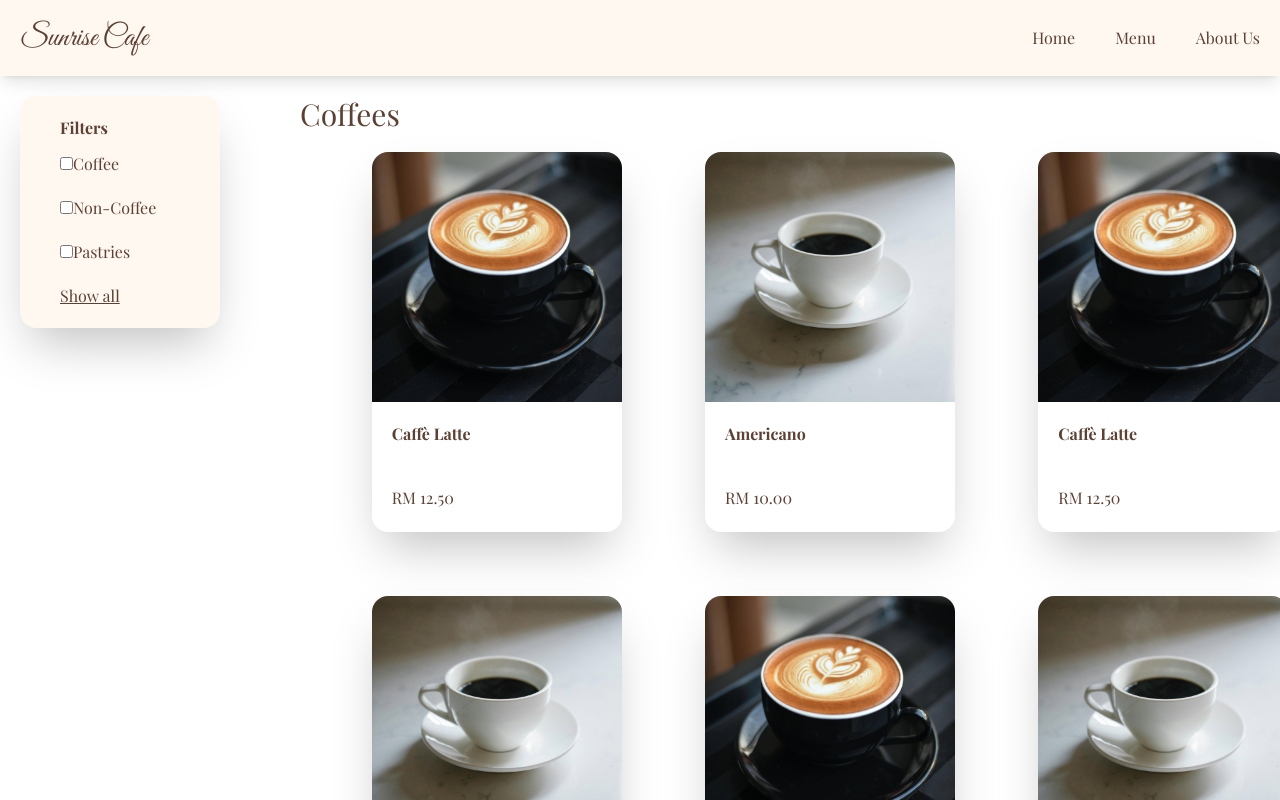
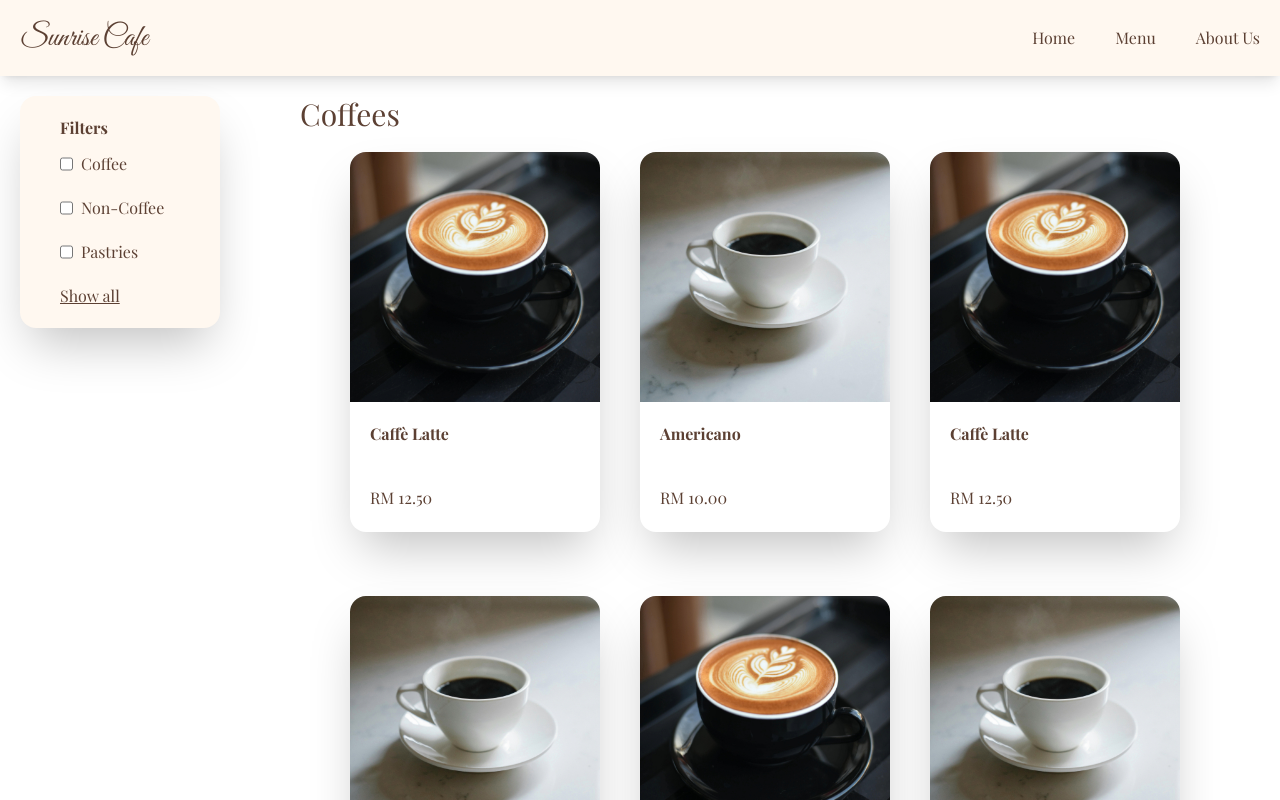
Before and after one commit to zhenkaiwong/sunrise-cafe-demo, a Next.js app: page /menu in a window 1280 px wide. Shown: the top 800 px of the page. Built offline with nearby package versions, Linux system fonts and the light colour scheme; a web font is replaced by a local one.

Commit message:
Fixed menu page responsive UI

```diff
--- a/src/app/menu/page.tsx
+++ b/src/app/menu/page.tsx
@@ -109,8 +109,8 @@ export default async function MenuPage(props: Props) {
     searchParams.filter === undefined
       ? []
       : typeof searchParams.filter === "string"
-      ? [searchParams.filter]
-      : searchParams.filter;
+        ? [searchParams.filter]
+        : searchParams.filter;
   const initialStatus = getFilterStatuses(filter);
   const filterStatus =
     initialStatus.coffee === false &&
@@ -120,7 +120,7 @@ export default async function MenuPage(props: Props) {
       : initialStatus;
 
   return (
-    <div className="m-5 flex flex-col lg:flex-row gap-20">
+    <div className="m-5 flex flex-col gap-20 lg:flex-row">
       <MenuFilters />
       <div className="flex-1">
         <div className="flex flex-col gap-10">
@@ -146,11 +146,11 @@ type MenuSectionProps = {
 function MenuSection(props: MenuSectionProps) {
   return (
     <div>
-      <h2 className="text-3xl pb-5">{props.heading}</h2>
+      <h2 className="pb-5 text-3xl">{props.heading}</h2>
       {props.products.length === 0 ? (
         <p>Coming soon</p>
       ) : (
-        <div className="grid gap-y-16 gap-x-10 grid-cols-[repeat(auto-fill,250px)] justify-around">
+        <div className="grid grid-cols-[repeat(auto-fill,250px)] gap-y-16 sm:gap-x-10">
           {props.products.map((product, index) => (
             <MenuProduct
               name={product.name}
--- a/src/ui/MenuFilters.tsx
+++ b/src/ui/MenuFilters.tsx
@@ -105,7 +105,7 @@ function FilterCheckBox(props: FilterCheckBox) {
   };
 
   return (
-    <div>
+    <div className="flex gap-2">
       <input
         type="checkbox"
         name={props.name}
```
